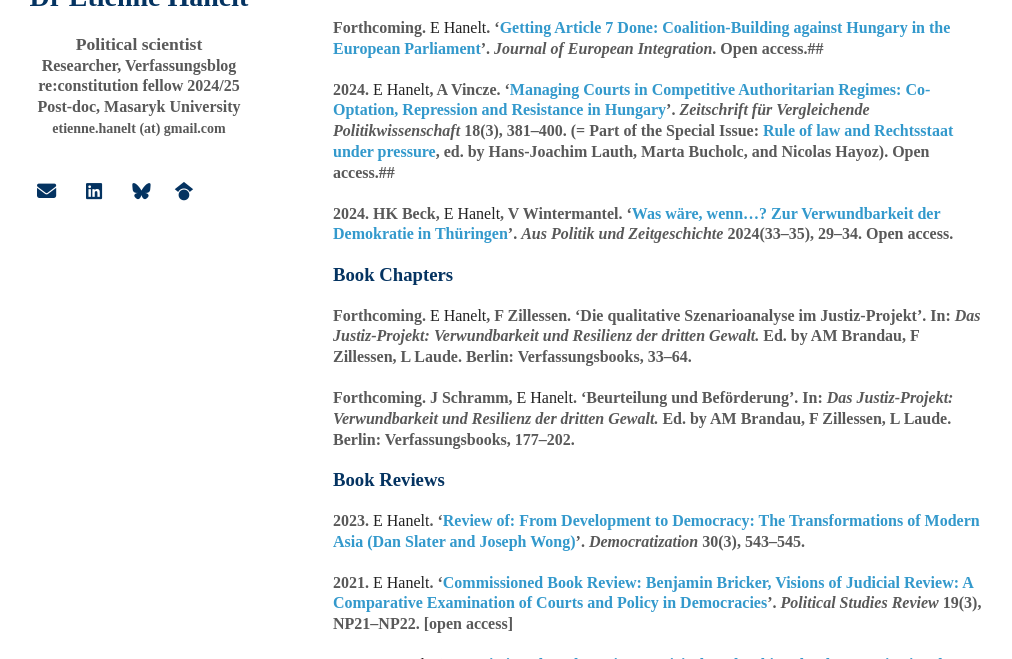
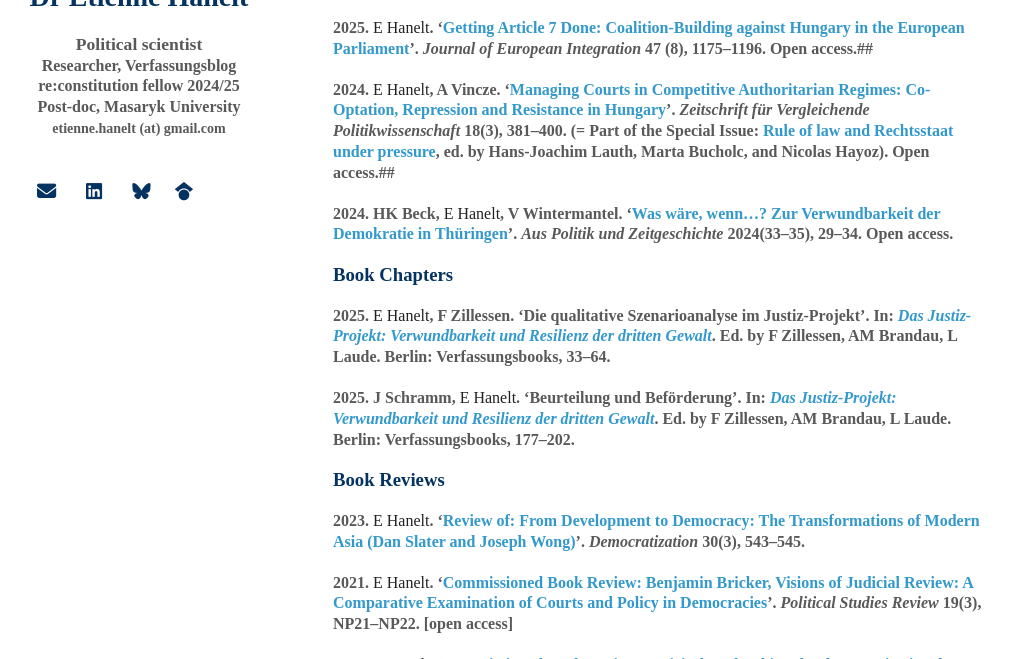
Before and after one commit to EtienneHanelt/etiennehanelt.github.io, a Jekyll site: the page built from index.md, in a window 1280 px wide and 900 px high, scrolled down 906 px, cut to the strip 241-900 px from the top of the window. Shown: the whole strip, without its empty margins (137-1149 px from the left). Built offline with Jekyll 4.4.1, drawn with Linux system fonts in a browser that asks for light colours; nearby versions of some CDN libraries; some web fonts are replaced; a style sheet for code colours, icons or effects is not loaded; our own code applies the rules of GitHub Pages for plain Markdown files.

Commit message:
Update index.md

```diff
--- a/index.md
+++ b/index.md
@@ -39,7 +39,7 @@ I hold degrees in Political Science from Friedrich Schiller University Jena (M.A
 
 ### Journal Articles (## peer-reviewed)
 
-Forthcoming\. **E Hanelt**. '[Getting Article 7 Done: Coalition-Building against Hungary in the European Parliament](https://doi.org/10.1080/07036337.2024.2441977)'. _Journal of European Integration_. Open access.##
+2025\. **E Hanelt**. '[Getting Article 7 Done: Coalition-Building against Hungary in the European Parliament](https://doi.org/10.1080/07036337.2024.2441977)'. _Journal of European Integration_ 47 (8), 1175–1196. Open access.##
 
 2024\. **E Hanelt**, A Vincze. '[Managing Courts in Competitive Authoritarian Regimes: Co-Optation, Repression and Resistance in Hungary](https://doi.org/10.1007/s12286-024-00621-y)'. _Zeitschrift für Vergleichende Politikwissenschaft_ 18(3), 381–400. (= Part of the Special Issue: [Rule of law and Rechtsstaat under pressure](https://link.springer.com/journal/12286/volumes-and-issues/19-2), ed. by Hans-Joachim Lauth, Marta Bucholc, and Nicolas Hayoz). Open access.##
 
@@ -47,9 +47,9 @@ Forthcoming\. **E Hanelt**. '[Getting Article 7 Done: Coalition-Building against
 
 ### Book Chapters
 
-Forthcoming\. **E Hanelt**, F Zillessen. ‘Die qualitative Szenarioanalyse im Justiz-Projekt’. In: _Das Justiz-Projekt: Verwundbarkeit und Resilienz der dritten Gewalt._ Ed. by AM Brandau, F Zillessen, L Laude. Berlin: Verfassungsbooks, 33–64.
+2025\. **E Hanelt**, F Zillessen. ‘Die qualitative Szenarioanalyse im Justiz-Projekt’. In: [_Das Justiz-Projekt: Verwundbarkeit und Resilienz der dritten Gewalt_](https://verfassungsblog.de/book/das-justiz-projekt-verwundbarkeit-und-resilienz-der-dritten-gewalt/). Ed. by F Zillessen, AM Brandau, L Laude. Berlin: Verfassungsbooks, 33–64.
 
-Forthcoming\. J Schramm, **E Hanelt**. ‘Beurteilung und Beförderung’. In: _Das Justiz-Projekt: Verwundbarkeit und Resilienz der dritten Gewalt._ Ed. by AM Brandau, F Zillessen, L Laude. Berlin: Verfassungsbooks, 177–202.
+2025\. J Schramm, **E Hanelt**. ‘Beurteilung und Beförderung’. In: [_Das Justiz-Projekt: Verwundbarkeit und Resilienz der dritten Gewalt_](https://verfassungsblog.de/book/das-justiz-projekt-verwundbarkeit-und-resilienz-der-dritten-gewalt/). Ed. by F Zillessen, AM Brandau, L Laude. Berlin: Verfassungsbooks, 177–202.
 
 ### Book Reviews
 
```
